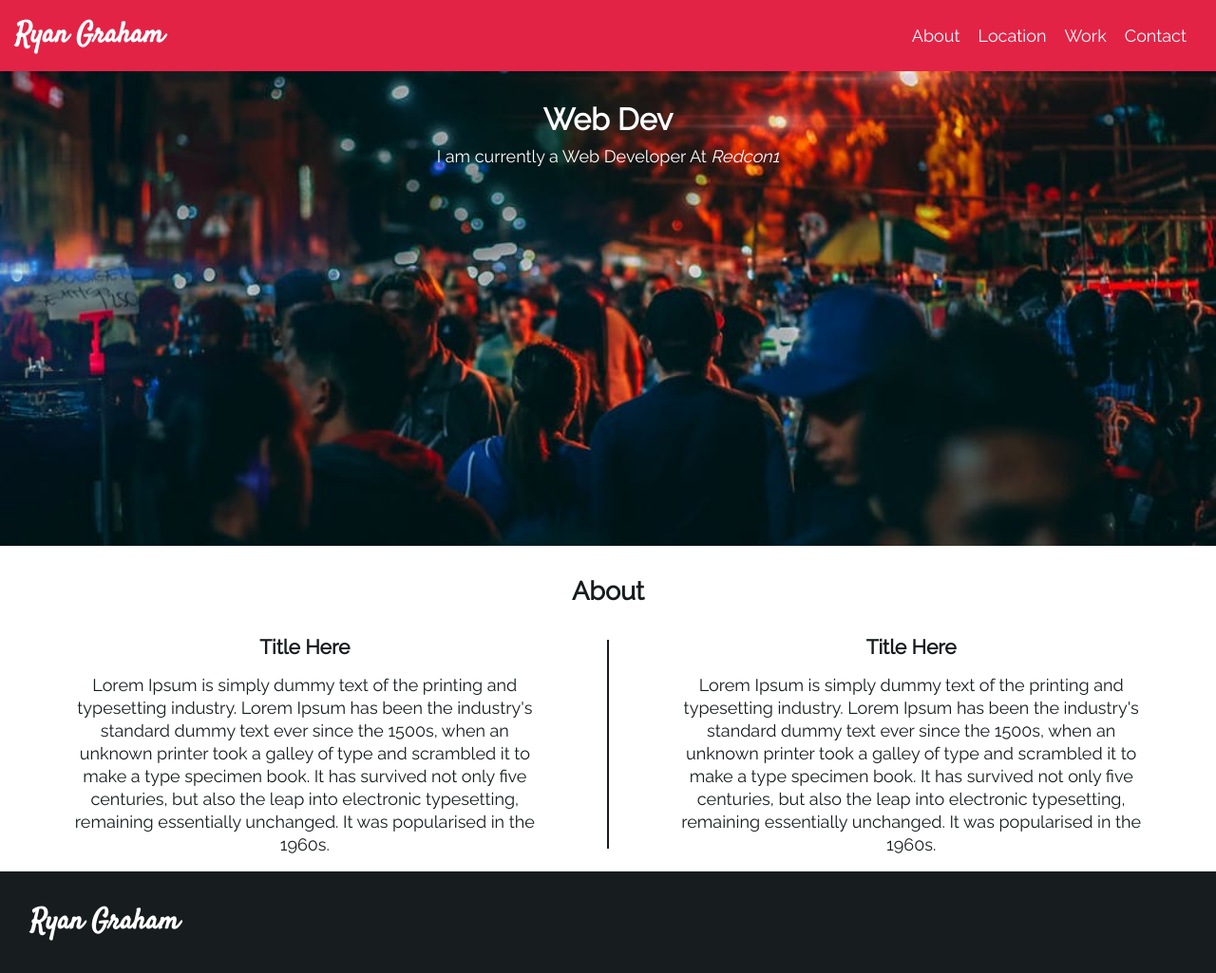
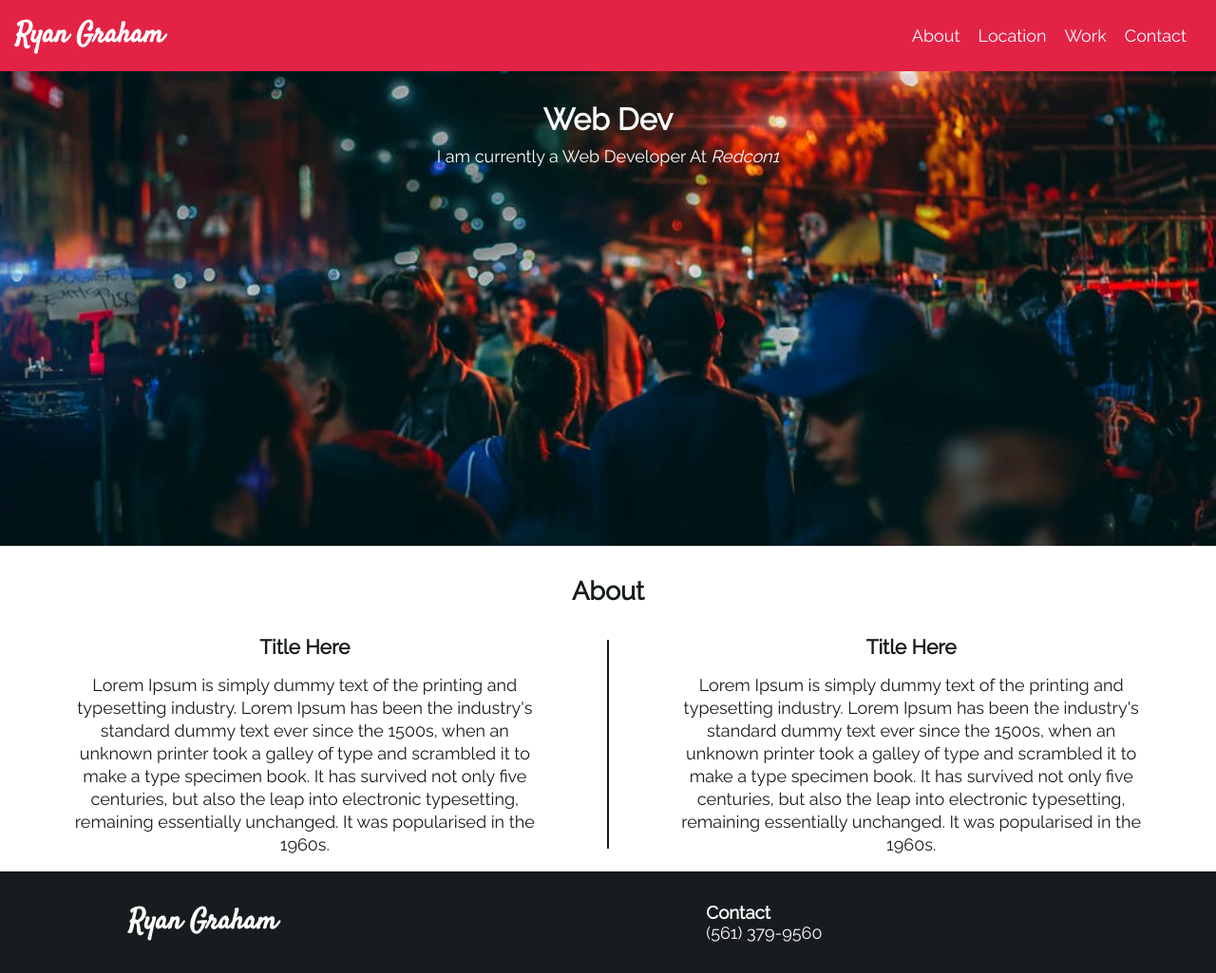
Before and after one commit to ryanwpb/ryan-graham, a plain HTML site: page index.html in a window 1280 px wide. Shown: the whole page at 95% size. Drawn offline with Linux system fonts and the light colour scheme.

Commit message:
Style footer cols.

```diff
--- a/index.html
+++ b/index.html
@@ -75,6 +75,10 @@
         <div class="col">
           <h2>Ryan Graham</h2>
         </div>
+        <div class="col contact">
+          <h3>Contact</h3>
+          <a href="tel:561-379-9560">(561) 379-9560</a>
+        </div>
       </div>
 
     </footer>
--- a/main.css
+++ b/main.css
@@ -107,7 +107,6 @@
 footer {
   background: #171C1E;
   height: auto;
-  display: flex;
   padding: 2rem;
 }
 
@@ -115,6 +114,20 @@ footer h2 {
   color: #fff;
   font-family: 'Satisfy', cursive;
   font-size: 30px;
+}
+
+.footer-content {
+  display: flex;
+  max-width: 1400px;
+}
+
+.col {
+  width: 33%;
+  margin: 0 auto;
+}
+
+.col h3 {
+  color: #fff;
 }
 
 /*--Work Section Css--*/
```
